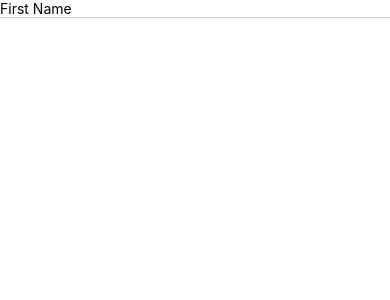
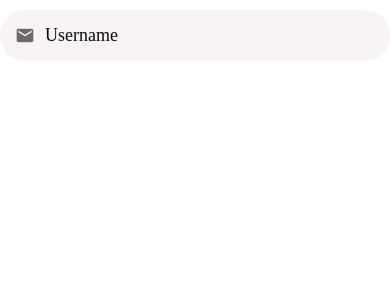
Before and after one commit to Richard-Harvey-UCSD/DoneWithIt, a React Native app: screen / in a window 390 px wide. Shown: the top 300 px of the page. Built offline with nearby package versions, Linux system fonts and the light colour scheme.

Commit message:
Building a Pretty Input

```diff
--- a/App.js
+++ b/App.js
@@ -17,6 +17,7 @@ import AccountScreen from './app/screens/AccountScreen';
 import AppButton from './app/components/AppButton';
 // import AppText from './app/components/AppText/AppText';
 import AppText from './app/components/AppText';
+import AppTextInput from './app/components/AppTextInput';
 import Card from './app/components/Card';
 import Icon from './app/components/Icon';
 import ListItem from './app/components/ListItem';
@@ -32,7 +33,9 @@ export default function App() {
 
   return (
     <Screen>
-      <Text>{firstName}</Text>
+      <AppTextInput icon='email' placeholder='Username' />
+
+      {/* <Text>{firstName}</Text>
       <TextInput
         clearButtonMode='always'
         maxLength={30}
@@ -42,7 +45,7 @@ export default function App() {
           borderBottomColor: '#ccc',
           borderBottomWidth: 1
         }}
-      />
+      /> */}
 
       {/* <ListingsScreen /> */}
 
--- /dev/null
+++ b/app/components/AppTextInput.js
@@ -0,0 +1,36 @@
+import React from 'react';
+import { Platform, StyleSheet, TextInput, View } from 'react-native';
+import { MaterialCommunityIcons } from '@expo/vector-icons';
+
+import colors from '../config/colors';
+
+function AppTextInput({ icon, ...otherProps }) {
+  return (
+    <View style={styles.container}>
+      {icon && <MaterialCommunityIcons name={icon} size={20} color={colors.medium} style={styles.icon} />}
+      <TextInput style={styles.textInput} {...otherProps} />
+    </View>
+  );
+}
+
+const styles = StyleSheet.create({
+  container: {
+    alignItems: 'center',
+    backgroundColor: colors.light,
+    borderRadius: 25,
+    flexDirection: 'row',
+    marginVertical: 10,
+    padding: 15,
+    width: '100%',
+  },
+  icon: {
+    marginRight: 10,
+  },
+  textInput: {
+    color: colors.dark,
+    fontSize: 18,
+    fontFamily: Platform.OS === 'android' ? 'Roboto' : 'Avenir',
+  }
+});
+
+export default AppTextInput;
--- a/app/config/colors.js
+++ b/app/config/colors.js
@@ -1,6 +1,7 @@
 export default {
   black: '#000000',
   danger: '#ff5252',
+  dark: '#0c0c0c',
   light: '#f8f4f4',
   medium: '#6e6969',
   primary: '#fc5c65',
```
